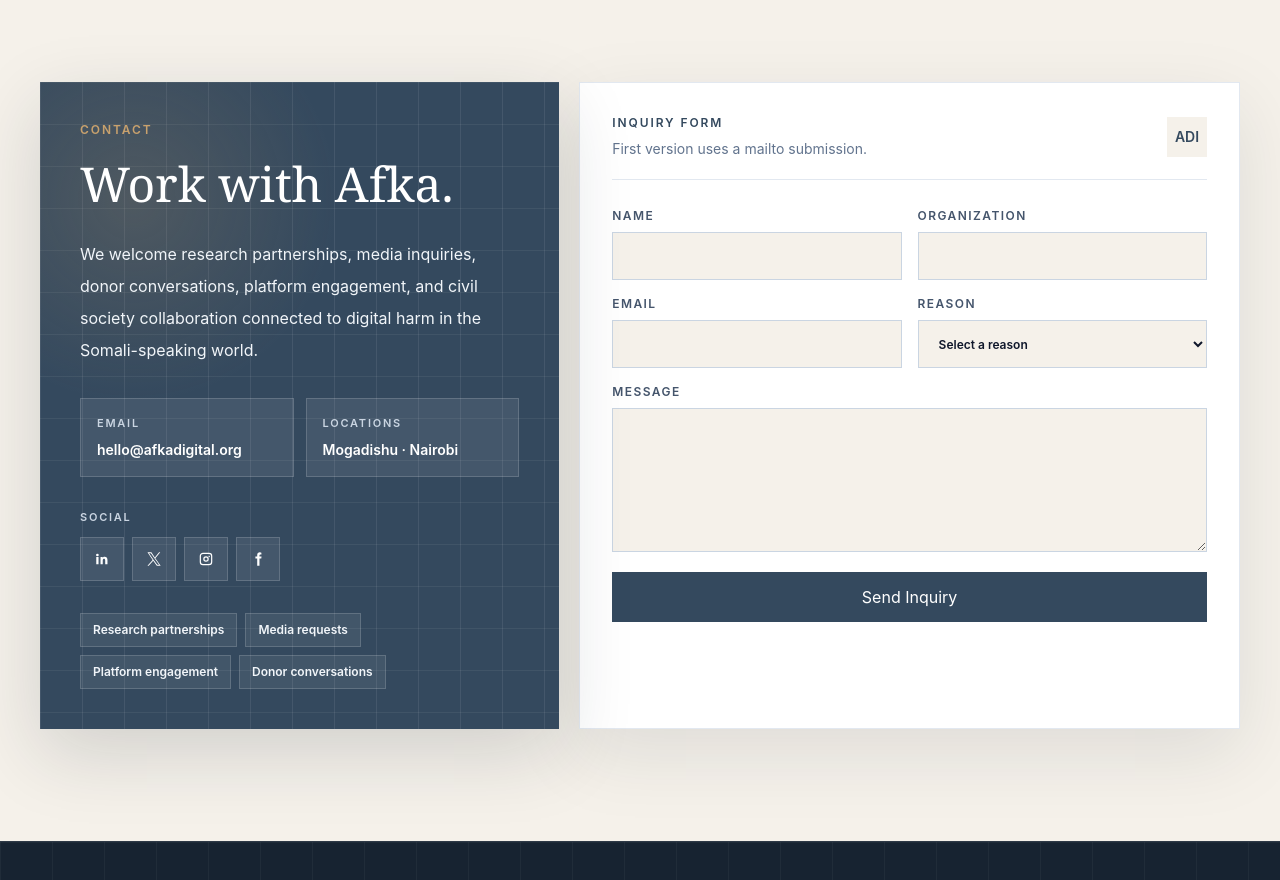
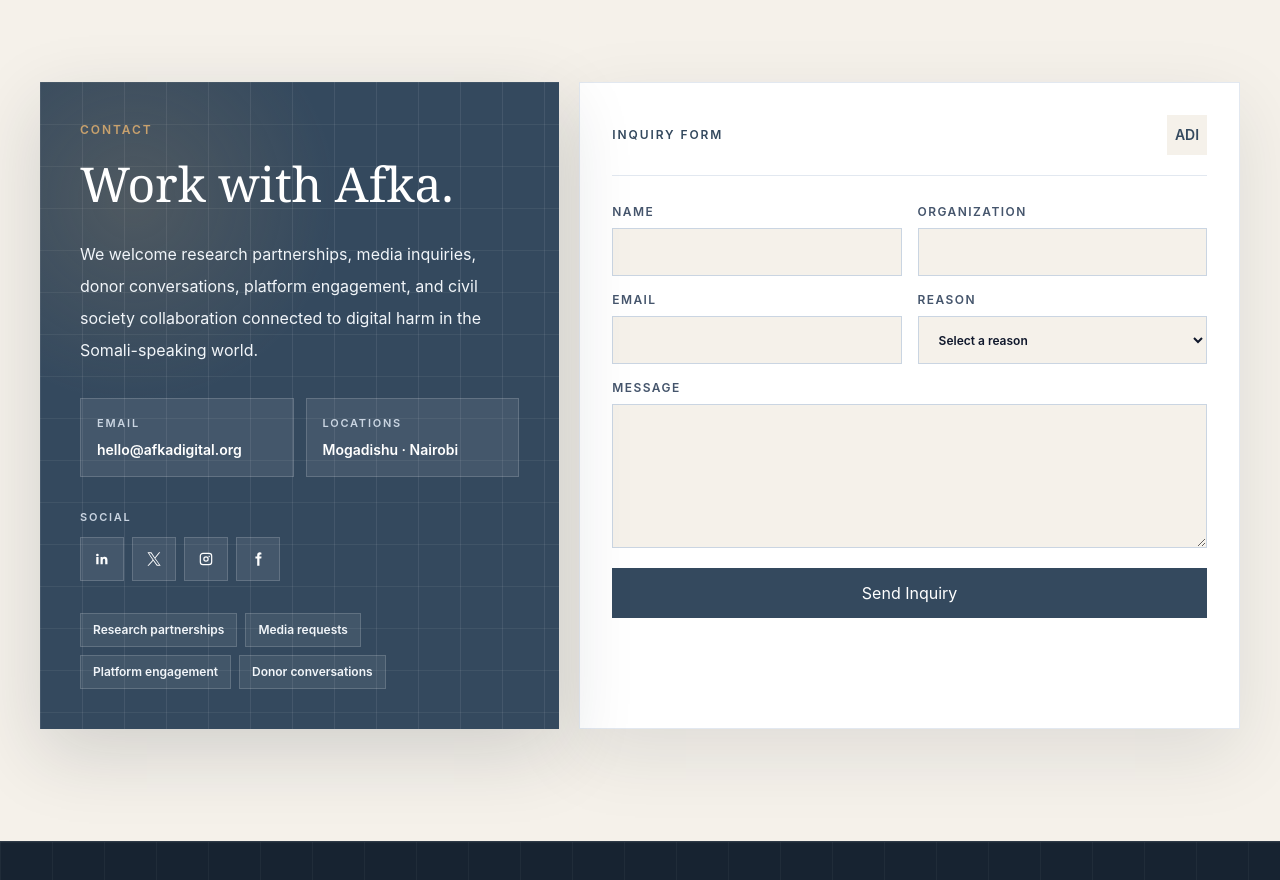
Before and after one commit to Abdinasser/afka-website, a Next.js app: page / in a window 1280 px wide. Shown: the part 5720-6600 px from the top of the page. Built offline with nearby package versions, Linux system fonts and the light colour scheme.

Commit message:
Update contact form copy

```diff
--- a/src/components/Contact.tsx
+++ b/src/components/Contact.tsx
@@ -154,9 +154,6 @@
                 <p className="text-xs font-semibold uppercase tracking-[0.16em] text-[var(--primary)]">
                   Inquiry form
                 </p>
-                <p className="mt-2 text-sm text-slate-500">
-                  First version uses a mailto submission.
-                </p>
               </div>
               <span className="hidden h-10 w-10 items-center justify-center bg-[var(--surface-soft)] text-sm font-semibold text-[var(--primary)] sm:flex">
                 ADI
```
